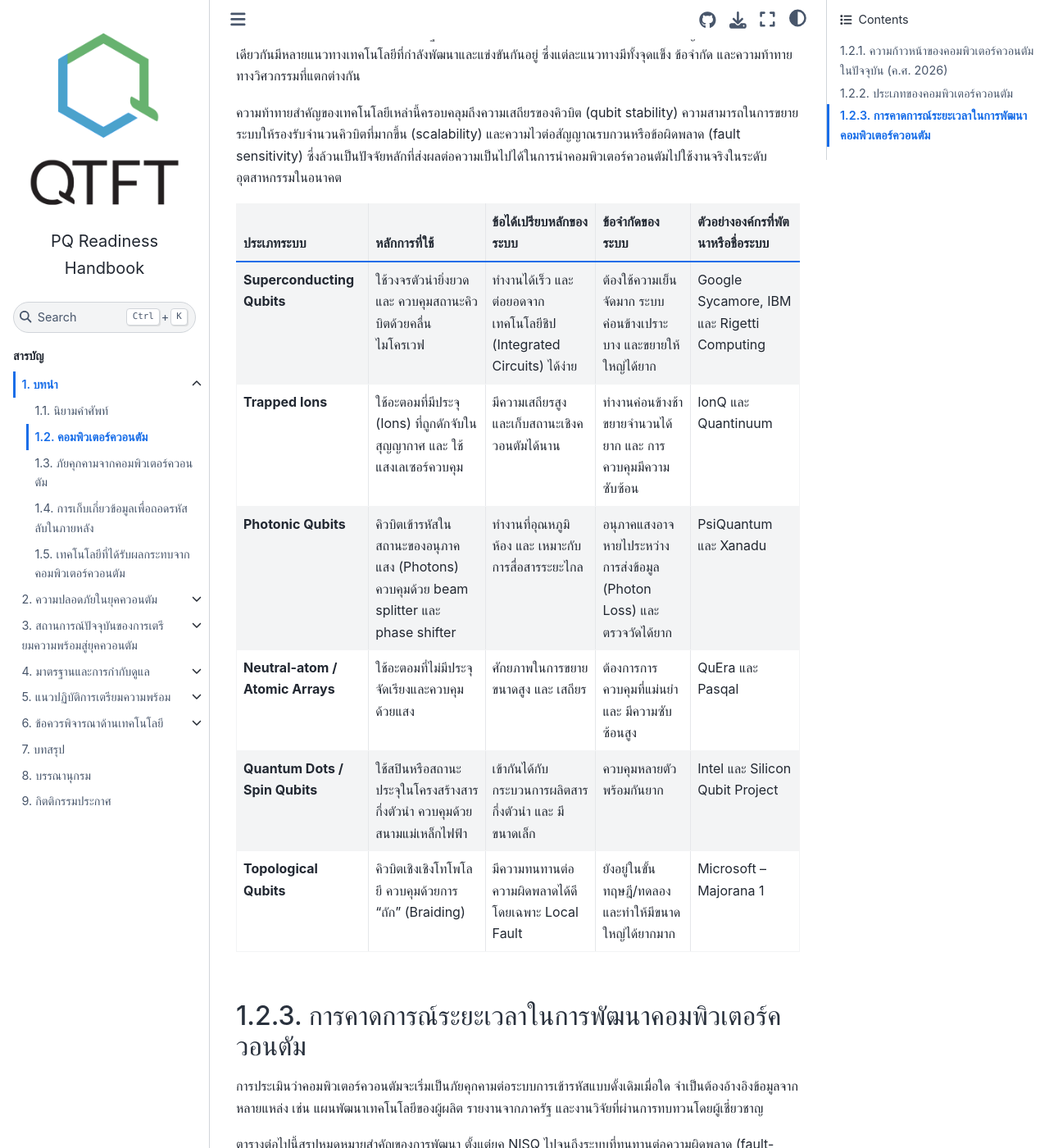
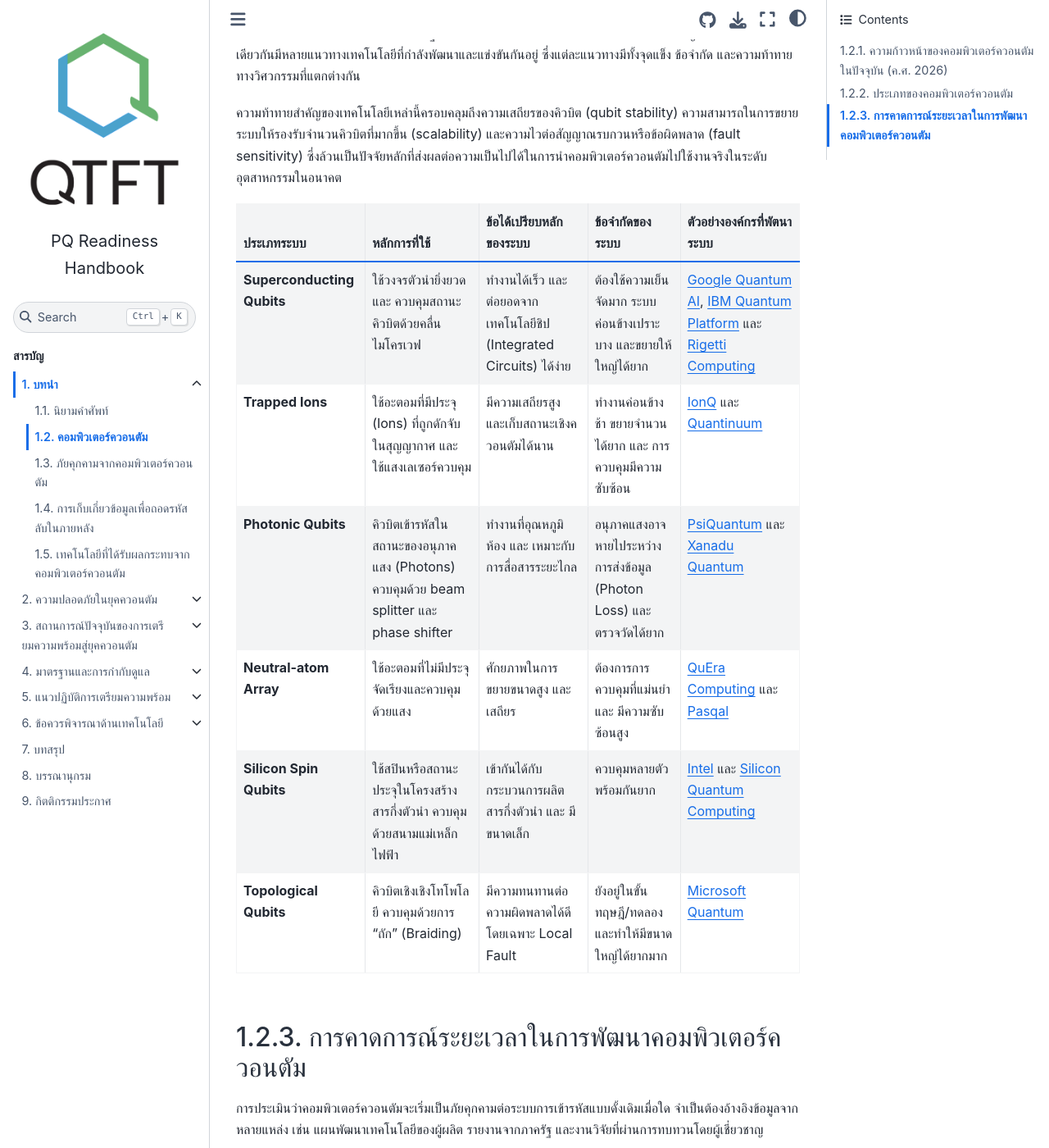
Before and after one commit to qtft/pq-readiness-handbook, a Jupyter Book: the page built from book/introduction/quantum-computer.md, in a window 1280 px wide and 1400 px high, scrolled down 1100 px. Shown: the whole window at 82% size. Built offline with Jupyter Book 1.0.4 settings and Sphinx 7.4.7 and the Sphinx Book theme 1.1.4, drawn with Linux system fonts in a browser that asks for light colours; comment, search, counter and statistics services are not loaded; cross-references to code outside the pages are shown as plain code; some of the changed text lies outside the part shown.

Commit message:
update sources

```diff
--- a/book/introduction/quantum-computer.md
+++ b/book/introduction/quantum-computer.md
@@ -20,14 +20,14 @@
 
 ความท้าทายสำคัญของเทคโนโลยีเหล่านี้ครอบคลุมถึงความเสถียรของคิวบิต (qubit stability) ความสามารถในการขยายระบบให้รองรับจำนวนคิวบิตที่มากขึ้น (scalability) และความไวต่อสัญญาณรบกวนหรือข้อผิดพลาด (fault sensitivity) ซึ่งล้วนเป็นปัจจัยหลักที่ส่งผลต่อความเป็นไปได้ในการนำคอมพิวเตอร์ควอนตัมไปใช้งานจริงในระดับอุตสาหกรรมในอนาคต
 
-| ประเภทระบบ | หลักการที่ใช้ | ข้อได้เปรียบหลักของระบบ | ข้อจำกัดของระบบ | ตัวอย่างองค์กรที่พัตนาหรือชื่อระบบ |
+| ประเภทระบบ | หลักการที่ใช้ | ข้อได้เปรียบหลักของระบบ | ข้อจำกัดของระบบ | ตัวอย่างองค์กรที่พัตนาระบบ |
 |------------------|---------------------|------------------------------------|--------------------------------------|--------------------------------------|
-| __Superconducting Qubits__ | ใช้วงจรตัวนำยิ่งยวด และ ควบคุมสถานะคิวบิตด้วยคลื่นไมโครเวฟ | ทำงานได้เร็ว และ ต่อยอดจากเทคโนโลยีชิป (Integrated Circuits) ได้ง่าย | ต้องใช้ความเย็นจัดมาก ระบบค่อนข้างเปราะบาง และขยายให้ใหญ่ได้ยาก | Google Sycamore, IBM และ Rigetti Computing |
-| __Trapped Ions__ | ใช้อะตอมที่มีประจุ (Ions) ที่ถูกดักจับในสุญญากาศ และ ใช้แสงเลเซอร์ควบคุม | มีความเสถียรสูง และเก็บสถานะเชิงควอนตัมได้นาน | ทำงานค่อนข้างช้า ขยายจำนวนได้ยาก และ การควบคุมมีความซับซ้อน | IonQ และ Quantinuum |
-| __Photonic Qubits__ | คิวบิตเข้ารหัสในสถานะของอนุภาคแสง (Photons) ควบคุมด้วย beam splitter และ phase shifter | ทำงานที่อุณหภูมิห้อง และ เหมาะกับการสื่อสารระยะไกล | อนุภาคแสงอาจหายไประหว่างการส่งข้อมูล (Photon Loss) และ ตรวจวัดได้ยาก | PsiQuantum และ Xanadu |
-| __Neutral-atom / Atomic Arrays__ | ใช้อะตอมที่ไม่มีประจุ จัดเรียงและควบคุมด้วยแสง | ศักยภาพในการขยายขนาดสูง และ เสถียร | ต้องการการควบคุมที่แม่นยำ และ มีความซับซ้อนสูง | QuEra และ Pasqal |
-| __Quantum Dots / Spin Qubits__ | ใช้สปินหรือสถานะประจุในโครงสร้างสารกึ่งตัวนำ ควบคุมด้วยสนามแม่เหล็กไฟฟ้า | เข้ากันได้กับกระบวนการผลิตสารกึ่งตัวนำ และ มีขนาดเล็ก | ควบคุมหลายตัวพร้อมกันยาก | Intel และ Silicon Qubit Project |
-| __Topological Qubits__ | คิวบิตเชิงเชิงโทโพโลยี ควบคุมด้วยการ "ถัก" (Braiding) | มีความทนทานต่อความผิดพลาดได้ดี โดยเฉพาะ Local Fault | ยังอยู่ในขั้นทฤษฎี/ทดลอง และทำให้มีขนาดใหญ่ได้ยากมาก | Microsoft – Majorana 1 |
+| __Superconducting Qubits__ | ใช้วงจรตัวนำยิ่งยวด และ ควบคุมสถานะคิวบิตด้วยคลื่นไมโครเวฟ | ทำงานได้เร็ว และ ต่อยอดจากเทคโนโลยีชิป (Integrated Circuits) ได้ง่าย | ต้องใช้ความเย็นจัดมาก ระบบค่อนข้างเปราะบาง และขยายให้ใหญ่ได้ยาก | [Google Quantum AI](https://quantumai.google/), [IBM Quantum Platform](https://quantum.cloud.ibm.com/) และ [Rigetti Computing](https://www.rigetti.com/) |
+| __Trapped Ions__ | ใช้อะตอมที่มีประจุ (Ions) ที่ถูกดักจับในสุญญากาศ และ ใช้แสงเลเซอร์ควบคุม | มีความเสถียรสูง และเก็บสถานะเชิงควอนตัมได้นาน | ทำงานค่อนข้างช้า ขยายจำนวนได้ยาก และ การควบคุมมีความซับซ้อน | [IonQ](https://www.ionq.com/) และ [Quantinuum](https://www.quantinuum.com/) |
+| __Photonic Qubits__ | คิวบิตเข้ารหัสในสถานะของอนุภาคแสง (Photons) ควบคุมด้วย beam splitter และ phase shifter | ทำงานที่อุณหภูมิห้อง และ เหมาะกับการสื่อสารระยะไกล | อนุภาคแสงอาจหายไประหว่างการส่งข้อมูล (Photon Loss) และ ตรวจวัดได้ยาก | [PsiQuantum](https://www.psiquantum.com/) และ [Xanadu Quantum](https://www.xanadu.ai/) |
+| __Neutral-atom Array__ | ใช้อะตอมที่ไม่มีประจุ จัดเรียงและควบคุมด้วยแสง | ศักยภาพในการขยายขนาดสูง และ เสถียร | ต้องการการควบคุมที่แม่นยำ และ มีความซับซ้อนสูง | [QuEra Computing](https://www.quera.com/) และ [Pasqal](https://www.pasqal.com/) |
+| __Silicon Spin Qubits__ | ใช้สปินหรือสถานะประจุในโครงสร้างสารกึ่งตัวนำ ควบคุมด้วยสนามแม่เหล็กไฟฟ้า | เข้ากันได้กับกระบวนการผลิตสารกึ่งตัวนำ และ มีขนาดเล็ก | ควบคุมหลายตัวพร้อมกันยาก | [Intel](https://www.intel.la/content/www/xl/es/research/quantum-computing.html) และ [Silicon Quantum Computing](https://www.sqc.com.au/) |
+| __Topological Qubits__ | คิวบิตเชิงเชิงโทโพโลยี ควบคุมด้วยการ "ถัก" (Braiding) | มีความทนทานต่อความผิดพลาดได้ดี โดยเฉพาะ Local Fault | ยังอยู่ในขั้นทฤษฎี/ทดลอง และทำให้มีขนาดใหญ่ได้ยากมาก | [Microsoft Quantum](https://quantum.microsoft.com/) |
 
 ## การคาดการณ์ระยะเวลาในการพัฒนาคอมพิวเตอร์ควอนตัม
 
```
Also changed, not shown: other parts of book/introduction/quantum-computer.md (+1 -1 lines), book/introduction/quantum-threat.md (+1 -1 lines).
